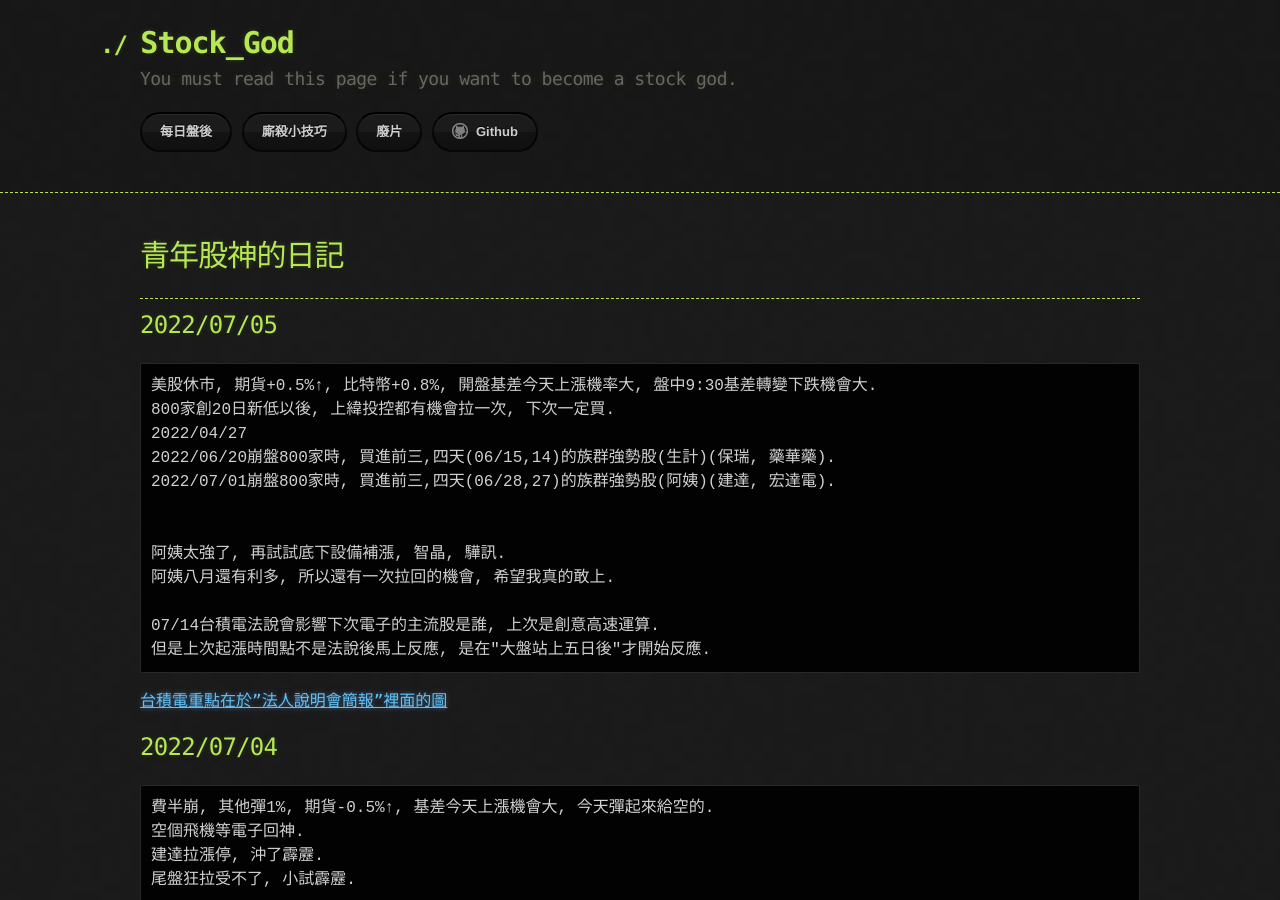
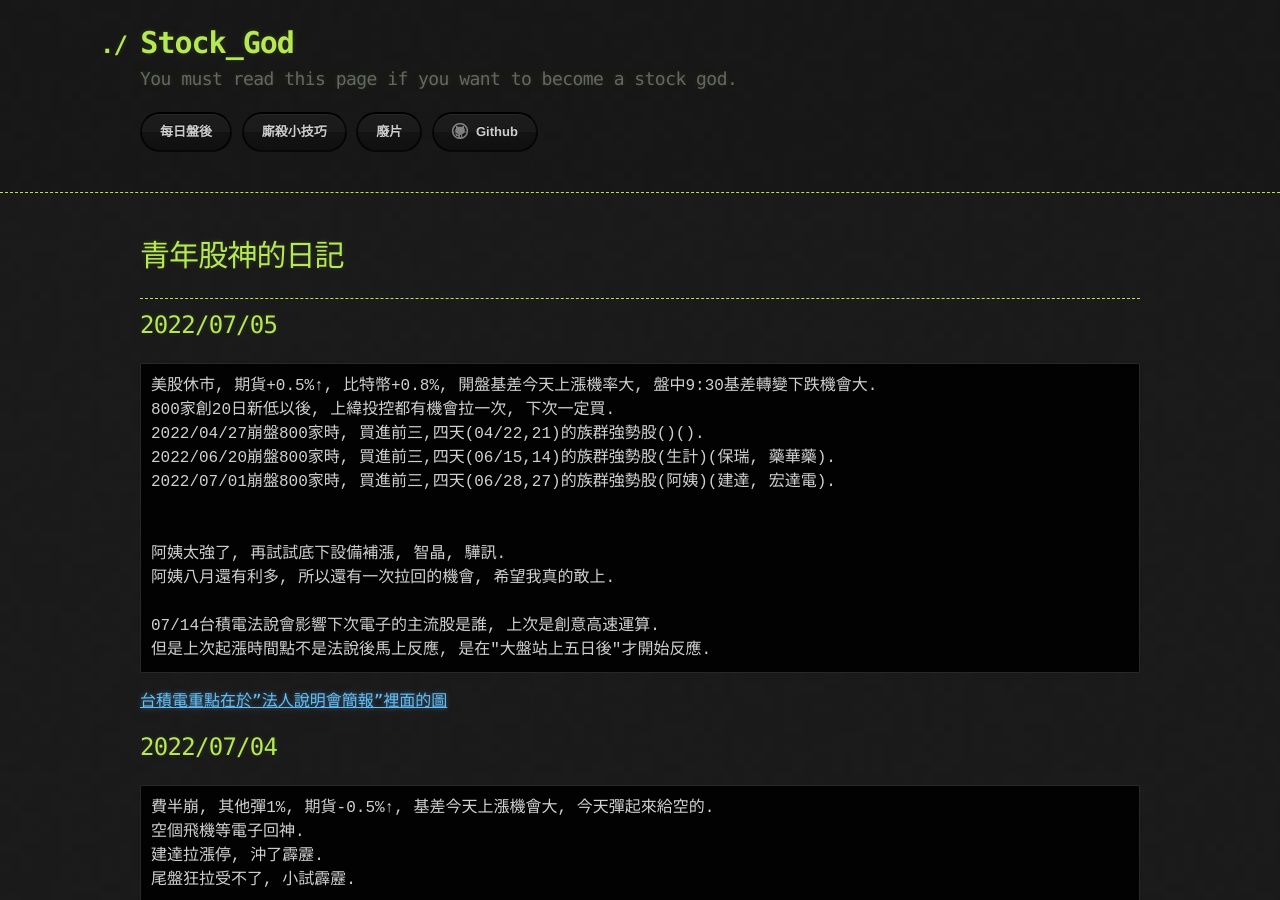
Before and after one commit to lepg5487/Stock_God, a Jekyll site: the page built from index.md, in a window 1280 px wide and 900 px high. Built offline with Jekyll 4.4.1, drawn with Linux system fonts in a browser that asks for light colours; our own code applies the rules of GitHub Pages for plain Markdown files.

Commit message:
Update index.md

````diff
--- a/index.md
+++ b/index.md
@@ -10,7 +10,7 @@ layout: testlayouts
 ```
 美股休市, 期貨+0.5%↑, 比特幣+0.8%, 開盤基差今天上漲機率大, 盤中9:30基差轉變下跌機會大.
 800家創20日新低以後, 上緯投控都有機會拉一次, 下次一定買.
-2022/04/27
+2022/04/27崩盤800家時, 買進前三,四天(04/22,21)的族群強勢股()().
 2022/06/20崩盤800家時, 買進前三,四天(06/15,14)的族群強勢股(生計)(保瑞, 藥華藥).
 2022/07/01崩盤800家時, 買進前三,四天(06/28,27)的族群強勢股(阿姨)(建達, 宏達電).
 
````
